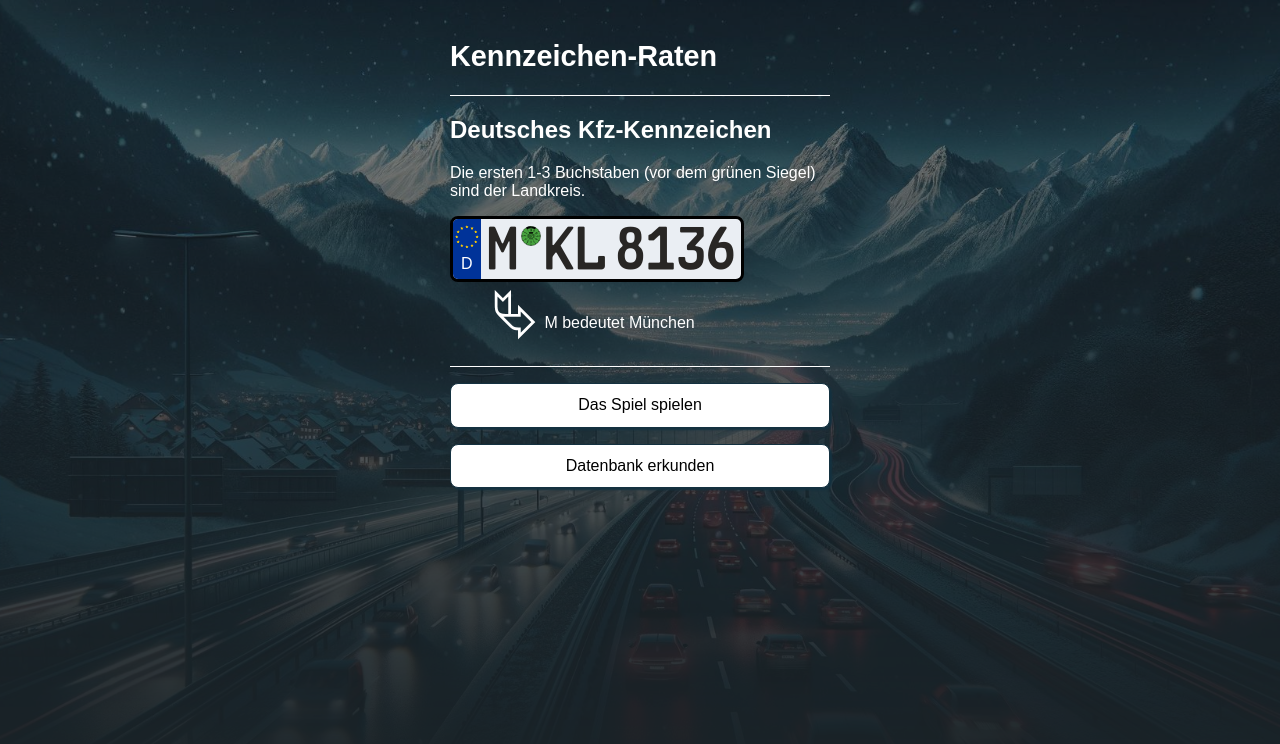
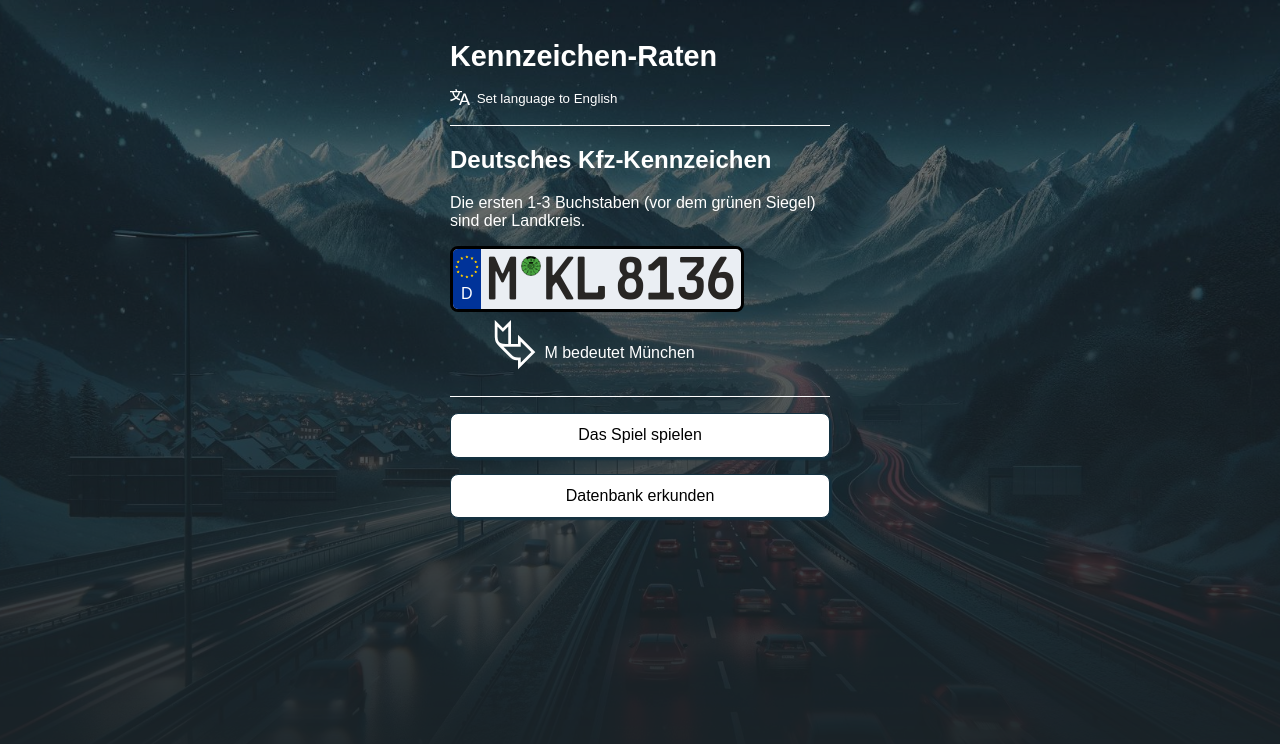
Before and after one commit to branneman/kennzeichen-raten, a React (Vite) app: page /#/ in a window 1280 px wide. Shown: the top 744 px of the page. Built offline with nearby package versions, Linux system fonts and the light colour scheme.

Commit message:
revert(ca1089f): fix: Remove language switch
This reverts commit ca1089f99d35f46ff1f4e3b0fb682becb970aeb9.

```diff
--- a/src/components/Header/index.jsx
+++ b/src/components/Header/index.jsx
@@ -1,12 +1,23 @@
 import { Link } from 'react-router-dom'
+
+import { useTranslation } from '../../hooks/translation'
 import './index.css'
 
 export default function Header() {
+  const { t, language, setLanguage } = useTranslation()
+  const otherLanguage = language === 'de' ? 'en' : 'de'
+
   return (
     <header className="header">
       <h1>
         <Link to={`/`}>Kennzeichen-Raten</Link>
       </h1>
+      <p
+        className="header__switchlanguage"
+        onClick={() => setLanguage(otherLanguage)}
+      >
+        {t('components.Header.switch-language')}
+      </p>
     </header>
   )
 }
```
